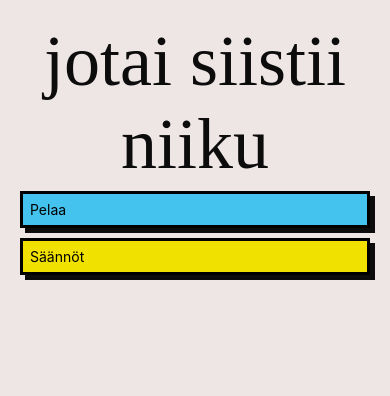
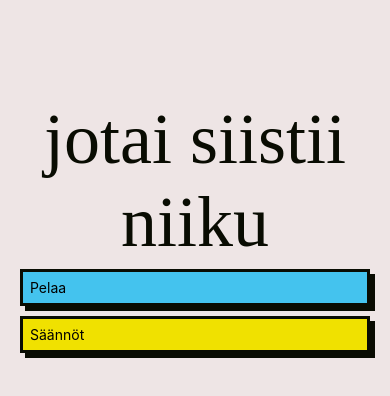
Before and after one commit to Toopemus/sketch-partygame, a React Native app: screen / in a window 390 px wide. Shown: the top 396 px of the page. Built offline with nearby package versions, Linux system fonts and the light colour scheme; a web font is replaced by a local one.

Commit message:
Improved overall positioning of elements, rules modal fixed

```diff
--- a/src/GameManager.tsx
+++ b/src/GameManager.tsx
@@ -100,7 +100,9 @@ const GameManager = () => {
 
 const styles = StyleSheet.create({
   container: {
-    padding: 20
+    flex: 1,
+    padding: 20,
+    marginTop: "20%",
   }
 });
 
--- a/src/GameRoundView.tsx
+++ b/src/GameRoundView.tsx
@@ -67,8 +67,7 @@ const GameRoundView = ({ gameState, handleNextPhase }: PhaseComponentProps) => {
 
 const styles = StyleSheet.create({
   container: {
-    height: "100%",
-    justifyContent: "center",
+    flex: 1,
   },
   button: {
     padding: 7,
--- a/src/GatherPlayersView.tsx
+++ b/src/GatherPlayersView.tsx
@@ -47,7 +47,7 @@ const GatherPlayersView = ({ gameState, setGameState, handleNextPhase }: PhaseCo
   }
 
   return (
-    <View>
+    <View style={styles.container}>
       <Text style={[themeStyles.header, themeStyles.fontLg]}>Pelaajat</Text>
       {gameState.players.map(player => (
         <PlayerRow key={player.name} item={player} />
@@ -73,6 +73,9 @@ const GatherPlayersView = ({ gameState, setGameState, handleNextPhase }: PhaseCo
 }
 
 const styles = StyleSheet.create({
+  container: {
+    flex: 1,
+  },
   row: {
     flexDirection: "row",
     alignItems: "center",
--- a/src/MenuView.tsx
+++ b/src/MenuView.tsx
@@ -67,14 +67,13 @@ const MenuView = ({ handleNextPhase }: PhaseComponentProps) => {
 
 const styles = StyleSheet.create({
   container: {
-    height: "100%",
-    justifyContent: "center",
+    flex: 1,
     alignItems: "center",
   },
   mainTitle: {
     fontFamily: "Super-Reduce",
     fontSize: 72,
-    color: "#0c0c0c",
+    color: "#090C02",
     textAlign: "center",
   },
   button: {
@@ -83,7 +82,6 @@ const styles = StyleSheet.create({
     marginVertical: 5,
   },
   rulesModal: {
-    width: "90%",
     position: "absolute",
     padding: 10,
     justifyContent: "space-between",
--- a/src/styles.ts
+++ b/src/styles.ts
@@ -3,7 +3,8 @@ import { StyleSheet } from "react-native"
 const themeStyles = StyleSheet.create({
   boxedElement: {
     borderWidth: 3,
-    shadowColor: "#0c0c0c",
+    borderColor: "#090C02",
+    shadowColor: "#090C02",
     shadowOffset: {
       width: 5,
       height: 5
@@ -21,7 +22,7 @@ const themeStyles = StyleSheet.create({
     backgroundColor: "#eee5e5",
   },
   black: {
-    backgroundColor: "#0c0c0c",
+    backgroundColor: "#090C02",
   },
   red: {
     backgroundColor: "#f52c29",
```
